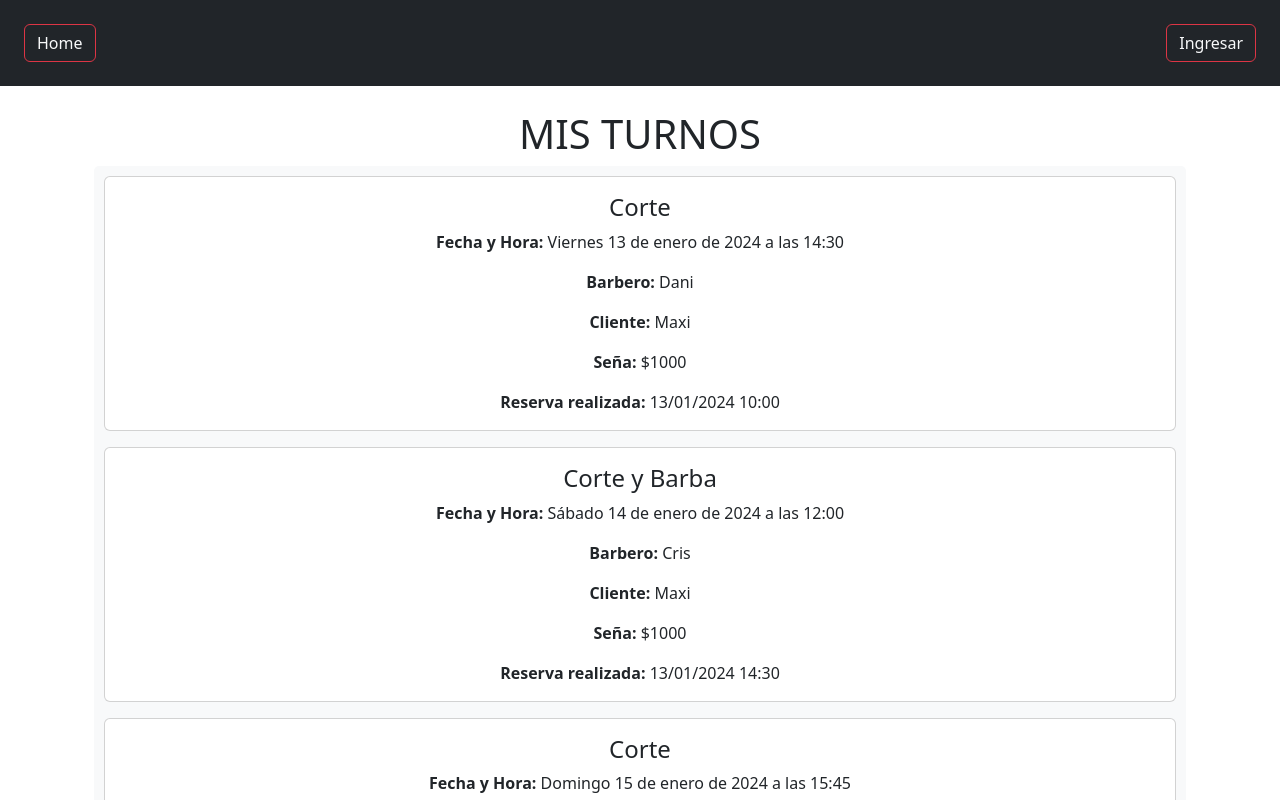
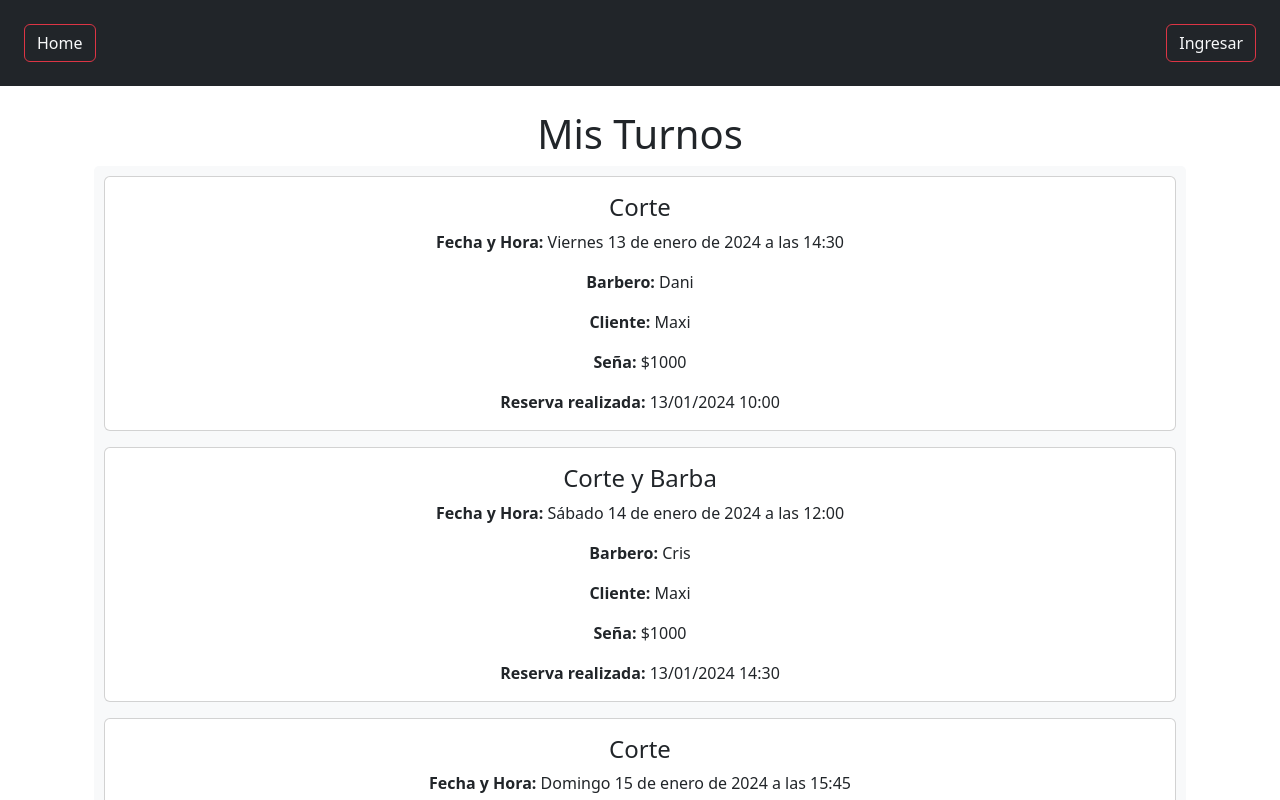
Before and after one commit to makzzer/barber-react, a React (Vite) app: page /turnos in a window 1280 px wide. Shown: the top 800 px of the page. Built offline with nearby package versions, Linux system fonts and the light colour scheme.

Commit message:
string mis turnos

```diff
--- a/src/pages/Turnos.jsx
+++ b/src/pages/Turnos.jsx
@@ -4,7 +4,7 @@ import { NavLink } from "react-router-dom";
 const Turnos = () => {
   return (
     <div className="container text-center mt-4 mb-4">
-      <h1 className="mb-12">MIS TURNOS</h1>
+      <h1 className="mb-12">Mis Turnos</h1>
       <ListaTurnos />
 
       <div className="footer row d-flex mx-4 align-items-end mx-auto uppercase">
```
